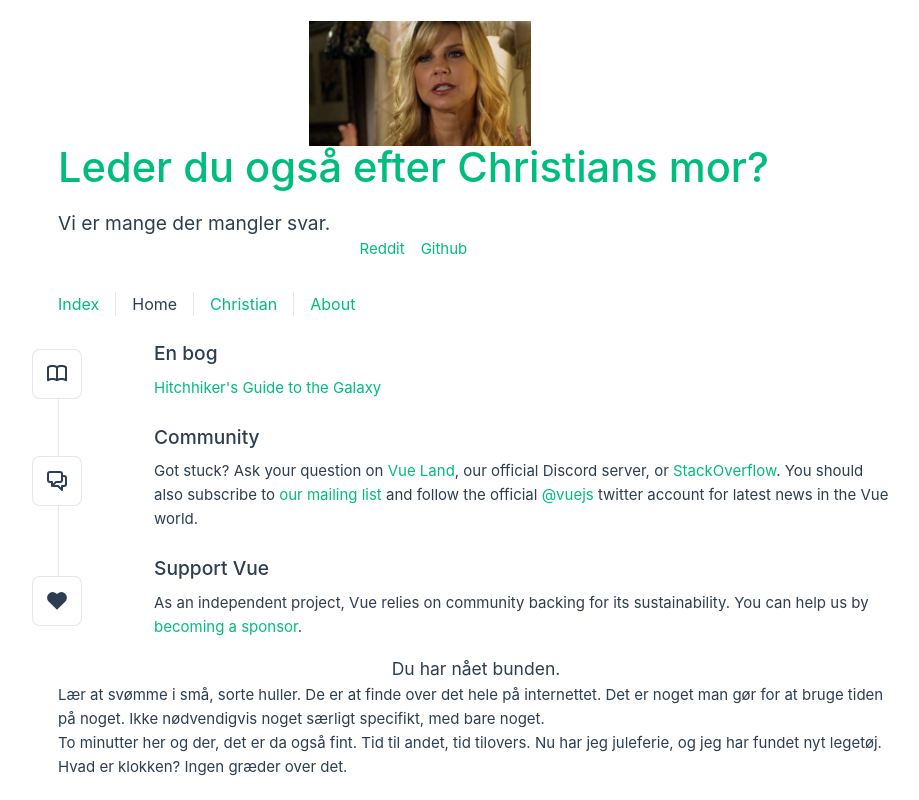
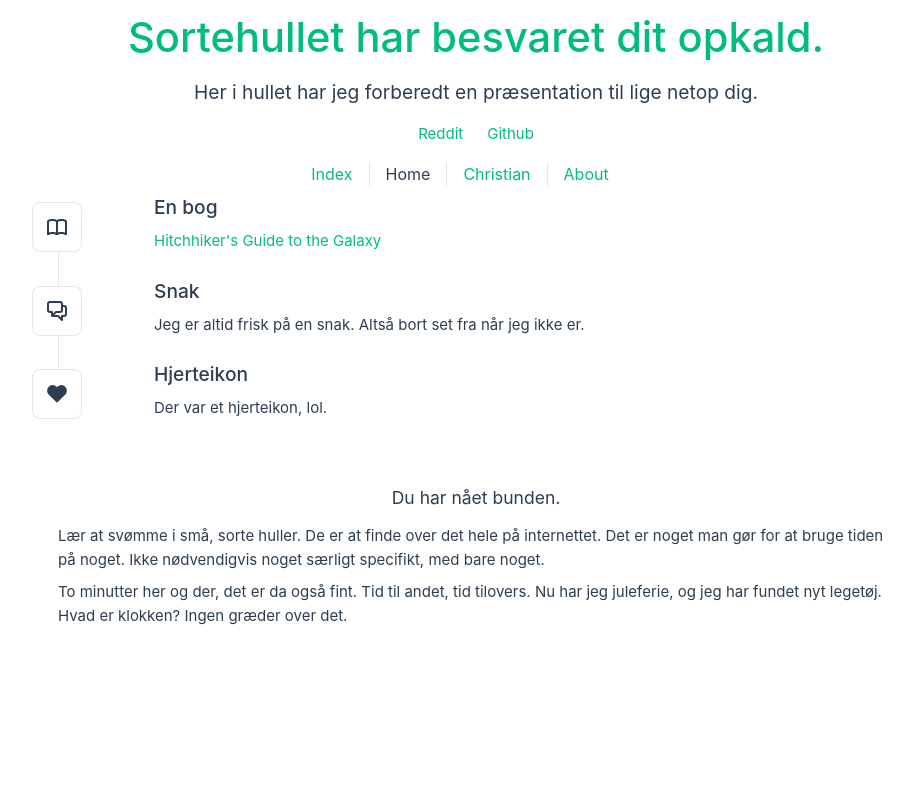
Before and after one commit to technetiumNerd/site, a Vue app: page /home in a window 1280 px wide. Shown: the whole page, without its empty margins (164-1083 px from the left). Built offline with nearby package versions, Linux system fonts and the light colour scheme.

Commit message:
css fixes

```diff
--- a/index.html
+++ b/index.html
@@ -16,17 +16,7 @@
     </script>
     <div id="app"></div>
     <script type="module" src="/src/main.ts"></script>
-    <script type="module">
-      //import { createApp } from 'vue/dist/vue.esm-bundler.js'
-      //createApp({
-      //  data() {
-      //    return {
-      //      message: 'Hello Vue!'
-      //    }
-      //  }
-      //}).mount('#app')
-
-      //createApp(MyComponent).mount('#app')
-    </script>
+    <script type="module"></script>
+    <div id="footer"></div>
   </body>
 </html>
--- a/src/App.vue
+++ b/src/App.vue
@@ -1,15 +1,13 @@
 <script setup lang="ts">
 import { RouterLink, RouterView } from 'vue-router'
 import HelloWorld from './components/HelloWorld.vue'
-import Footer from './views/Footer.vue'
+//import Footer from './components/Footer.vue'
 </script>
 
 <template>
   <header style="display:block;">
-    <img alt="Christians mor" class="logo" src="@/assets/christiansmor.jpg" height="125" />
-
     <div class="wrapper">
-      <HelloWorld msg="Leder du også efter Christians mor?" />
+      <HelloWorld msg="Sortehullet har besvaret dit opkald." />
 
       <nav>
         <RouterLink to="/">Index</RouterLink>
@@ -21,7 +19,6 @@ import Footer from './views/Footer.vue'
   </header>
 
   <RouterView />
-  <Footer />
 </template>
 
 <style scoped>
@@ -32,14 +29,14 @@ header {
 
 .logo {
   display: block;
-  margin: 0 auto 2rem;
+  margin: 0 auto;
 }
 
 nav {
   width: 100%;
   font-size: 12px;
   text-align: center;
-  margin-top: 2rem;
+  margin-top: 1rem;
 }
 
 nav a.router-link-exact-active {
@@ -64,26 +61,26 @@ nav a:first-of-type {
   header {
     display: flex;
     place-items: center;
-    padding-right: calc(var(--section-gap) / 2);
+    /*padding-right: calc(var(--section-gap) / 2);*/
   }
 
   .logo {
-    margin: 0 2rem 0 0;
+    margin: 0 auto;
   }
 
   header .wrapper {
-    display: flex;
+    /*display: flex;*/
     place-items: flex-start;
     flex-wrap: wrap;
   }
 
   nav {
-    text-align: left;
+    text-align: center;
     margin-left: -1rem;
     font-size: 1rem;
 
-    padding: 1rem 0;
-    margin-top: 1rem;
+    padding: 0rem 0;
+    margin-top: 0rem;
   }
 }
 </style>
--- a/src/views/Footer.vue
+++ b/src/Footer.vue
@@ -1,13 +1,5 @@
 <script lang="ts">
 export default {
-  data() {
-    return {
-      count: 0
-    }
-  }
-}
-function Sleep(ms: number) {
-  return new Promise(resolve => setTimeout(resolve, ms));
 }
 </script>
 
@@ -32,6 +24,12 @@ function Sleep(ms: number) {
 button {
   font-weight: bold;
 }
+h3 {
+  margin: 16px 12px 8px;
+}
+p {
+  padding: 4px 0;
+}
 .imgtext {
   display: block;
 }
--- a/src/assets/main.css
+++ b/src/assets/main.css
@@ -1,6 +1,7 @@
 @import './base.css';
 
-#app {
+#app, #footer {
+  display:block;
   max-width: 900px;
   margin: 0 auto;
   padding: 2rem;
@@ -23,12 +24,12 @@ a,
 
 @media (min-width: 1024px) {
   body {
-    display: flex;
+    display: block;
     place-items: center;
   }
 
   #app {
-    display: grid;
+    display: block;
     /*grid-template-columns: 1fr 1fr;*/
     padding: 0 2rem;
   }
--- a/src/components/HelloWorld.vue
+++ b/src/components/HelloWorld.vue
@@ -8,7 +8,7 @@ defineProps<{
   <div class="greetings">
     <h1 class="green">{{ msg }}</h1>
     <h3>
-      Vi er mange der mangler svar.
+      Her i hullet har jeg forberedt en præsentation til lige netop dig.
     </h3>
     <p>
       <a href="https://reddit.com/" target="_blank" rel="noopener">Reddit</a>
@@ -20,6 +20,7 @@ defineProps<{
 
 <style scoped>
 h1 {
+  padding-top: 16px;
   font-weight: 500;
   font-size: 2.6rem;
   top: -10px;
@@ -27,21 +28,23 @@ h1 {
 
 h3 {
   font-size: 1.2rem;
+  text-align: center;
 }
 
-.greetings h1,
-.greetings h3,p {
+.greetings *{
   text-align: center;
 }
+p {
+  padding: 16px 8px;
+}
 p a {
-  padding: 8px;
-
+  padding: 12px;
 }
 
 @media (min-width: 1024px) {
   .greetings h1,
   .greetings h3 {
-    text-align: left;
+    text-align: center;
   }
 }
 </style>
--- a/src/components/TheWelcome.vue
+++ b/src/components/TheWelcome.vue
@@ -21,28 +21,17 @@ import SupportIcon from './icons/IconSupport.vue'
     <template #icon>
       <CommunityIcon />
     </template>
-    <template #heading>Community</template>
+    <template #heading>Snak</template>
 
-    Got stuck? Ask your question on
-    <a href="https://chat.vuejs.org" target="_blank" rel="noopener">Vue Land</a>, our official
-    Discord server, or
-    <a href="https://stackoverflow.com/questions/tagged/vue.js" target="_blank" rel="noopener"
-      >StackOverflow</a
-    >. You should also subscribe to
-    <a href="https://news.vuejs.org" target="_blank" rel="noopener">our mailing list</a> and follow
-    the official
-    <a href="https://twitter.com/vuejs" target="_blank" rel="noopener">@vuejs</a>
-    twitter account for latest news in the Vue world.
+    Jeg er altid frisk på en snak. Altså bort set fra når jeg ikke er.
   </WelcomeItem>
 
   <WelcomeItem>
     <template #icon>
       <SupportIcon />
     </template>
-    <template #heading>Support Vue</template>
+    <template #heading>Hjerteikon</template>
 
-    As an independent project, Vue relies on community backing for its sustainability. You can help
-    us by
-    <a href="https://vuejs.org/sponsor/" target="_blank" rel="noopener">becoming a sponsor</a>.
+    Der var et hjerteikon, lol.
   </WelcomeItem>
 </template>
--- a/src/main.ts
+++ b/src/main.ts
@@ -1,11 +1,14 @@
 import { createApp } from 'vue'
 import App from './App.vue'
+import Footer from './Footer.vue'
 import router from './router'
 
 import './assets/main.css'
 
 const app = createApp(App)
+const footer = createApp(Footer)
 
 app.use(router)
 
 app.mount('#app')
+footer.mount('#footer')
--- a/src/views/AboutView.vue
+++ b/src/views/AboutView.vue
@@ -15,10 +15,10 @@
 img {
   max-width: 100%;
 }
-@media (min-width: 1024px) {
+/*@media (min-width: 1024px) {
   .about {
     min-height: 100vh;
     align-items: center;
   }
-}
+}*/
 </style>
--- a/src/views/IndexView.vue
+++ b/src/views/IndexView.vue
@@ -12,12 +12,12 @@ function Sleep(ms: number) {
 </script>
 
 <template>
-  <h1 style="text-align: center;font-size: 48px;">Velkommen til et sort hul</h1>
+  <h1>Velkommen til et sort hul</h1>
   <div id="maindiv" style="display:block;">
     <h2 >Vi er mange, og vi er hvem som helst.</h2>
     <p>Små, sorte huller over det hele på internettet. Ingen ved hvorfor, og sådan er det bare.
     Det er bare noget der sker når et menneske møder en maskine.</p>
-    <a href="https://xkcd.com/597/"><img src="../assets/addiction.png"><span class="imgtext">Fra https://xkcd.com/597/</span></a>
+    <a href="https://xkcd.com/597/"><div><img src="../assets/addiction.png"><span class="imgtext">Fra https://xkcd.com/597/</span></div></a>
   </div>
 </template>
 
@@ -25,6 +25,20 @@ function Sleep(ms: number) {
 button {
   font-weight: bold;
 }
+h1 {
+  text-align: center;
+  padding: 16px 8px;
+
+}
+h2 {
+  text-align: center;
+  padding: 8px;
+}
+#maindiv a div {
+  display: inline-block;
+  left: 50%;
+  transform: translateX(-50%);
+}
 .imgtext {
   display: block;
 }
```
